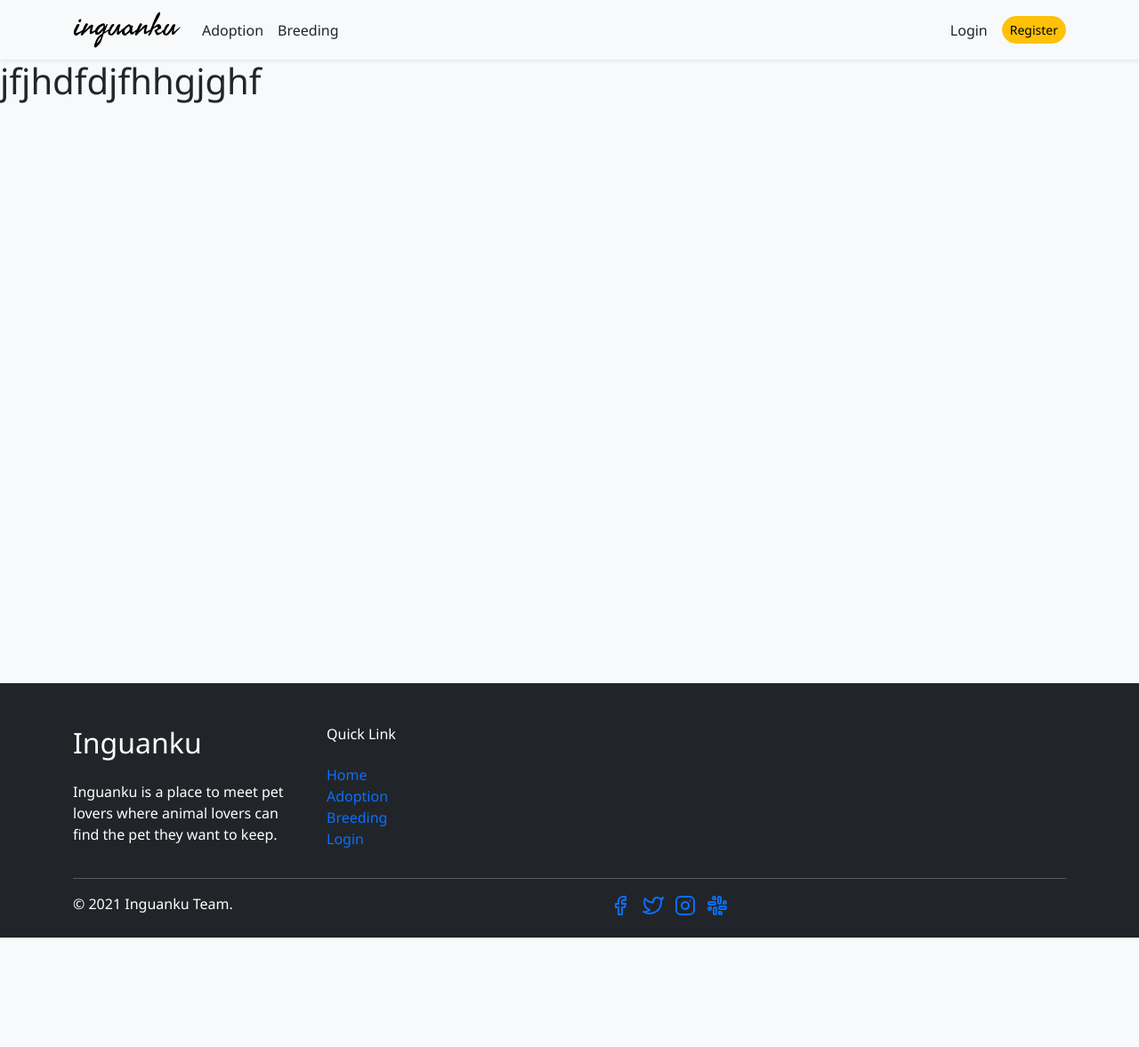
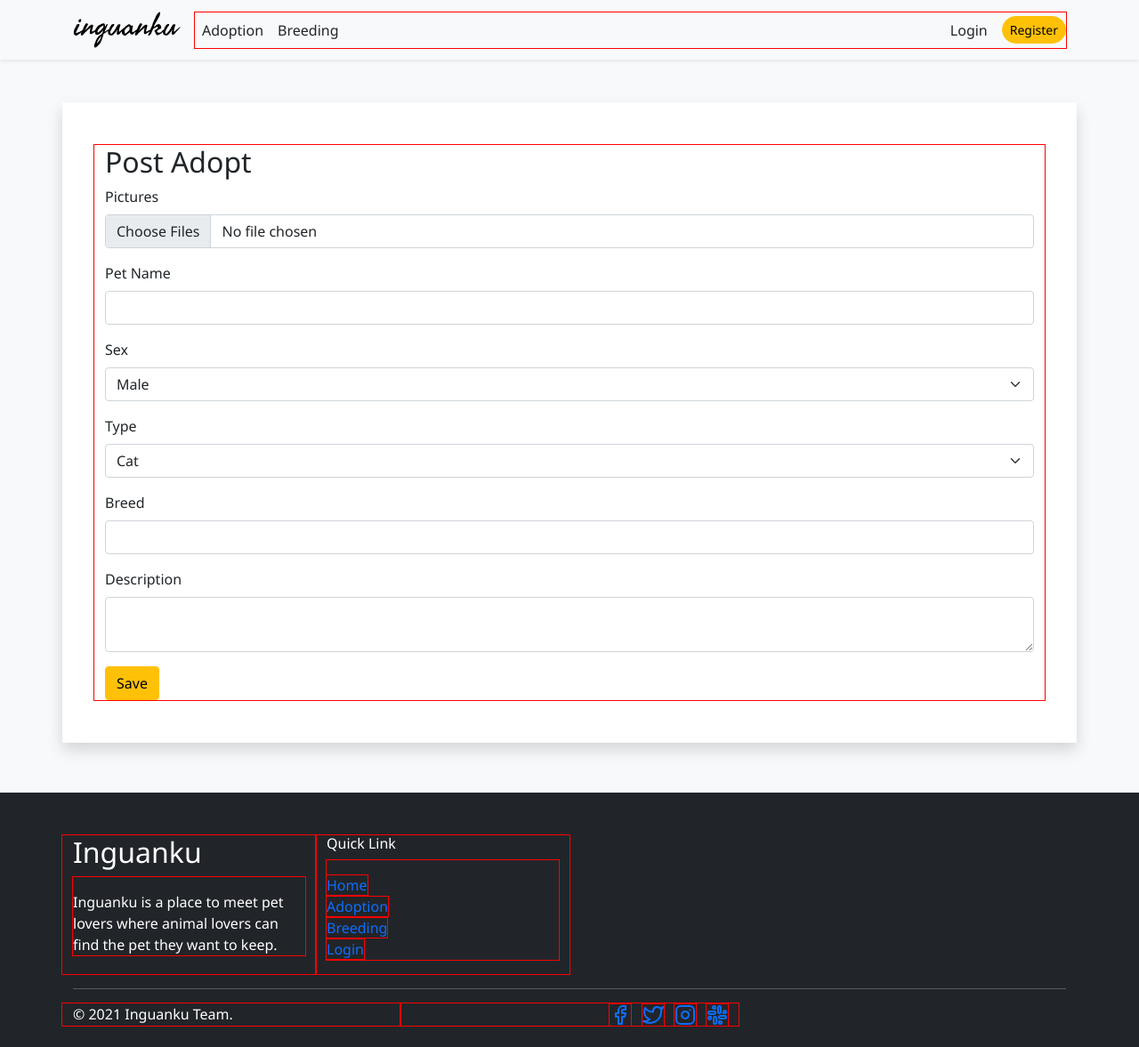
Before and after one commit to inguanku/inguanku, a CodeIgniter 4 app: template app/Views/post/adopt/add.php in a window 1280 px wide. Shown: the whole page at 89% size. Before the commit the page ends 1054 px from the top, so only its background shows below. Run offline with PHP 8.4 and a stand-in for CodeIgniter, Linux system fonts and the light colour scheme; the template is opened without the code that fills it, so the values that code supplies are empty; some libraries are stand-ins or nearby versions.

Commit message:
not complete

```diff
--- a/app/Views/post/adopt.php
+++ b/app/Views/post/adopt.php
@@ -30,7 +30,7 @@
                         <a href="#" class="link-dark">
                             <div class="konten">
                                 <img src="/images/add-post.jpg" class="card-img thumb-post" alt="...">
-                                <a href="/post/adopt/add">
+                                <a href="/post/add">
                                     <div class="overlay">
                                         <h4 class="overlay-text">
                                             <i data-feather="plus-circle" class="add-icon"></i>
--- a/app/Views/post/adopt/add.php
+++ b/app/Views/post/adopt/add.php
@@ -2,6 +2,46 @@
 
 <?= $this->section('content'); ?>
 
-<h1>jfjhdfdjfhhgjghf</h1>
+<div class="container shadow my-5 bg-white p-5">
+    <form action="/post/process" method="POST" enctype="multipart/form-data">
+        <div class="row">
+            <div class="col">
+                <h2>Post Adopt</h2>
+                <div class="mb-3">
+                    <label for="pictures" class="form-label">Pictures</label>
+                    <input type="file" class="form-control" name="pictures" id="pictures" multiple>
+                </div>
+                <div class="mb-3">
+                    <label for="petName" class="form-label">Pet Name</label>
+                    <input type="text" class="form-control" id="petName">
+                </div>
+                <div class="mb-3">
+                    <label for="sex" class="form-label">Sex</label>
+                    <select name="sex" id="sex" class="form-select">
+                        <option value="male">Male</option>
+                        <option value="female">Female</option>
+                    </select>
+                </div>
+                <div class="mb-3">
+                    <label for="type" class="form-label">Type</label>
+                    <select name="type" id="type" class="form-select">
+                        <option value="cat">Cat</option>
+                        <option value="dog">Dog</option>
+                    </select>
+                </div>
+                <div class="mb-3">
+                    <label for="breed" class="form-label">Breed</label>
+                    <input type="text" class="form-control" id="breed" value="">
+                </div>
+                <div class="mb-3">
+                    <label for="description" class="form-label">Description</label>
+                    <textarea class="form-control" id="description"></textarea>
+                </div>
+                <button type="submit" class="btn btn-warning">Save</button>
+            </div>
+        </div>
+    </form>
+</div>
+
 
 <?= $this->endSection(); ?>
--- a/public/css/style.css
+++ b/public/css/style.css
@@ -136,6 +136,6 @@ footer {
   height: 150px;
 }
 
-/* [class*="col"] {
+[class*="col"] {
   outline: 1px solid red;
-} */
+}
```
Also changed, not shown: app/Controllers/Post.php (+10 -1 lines).
